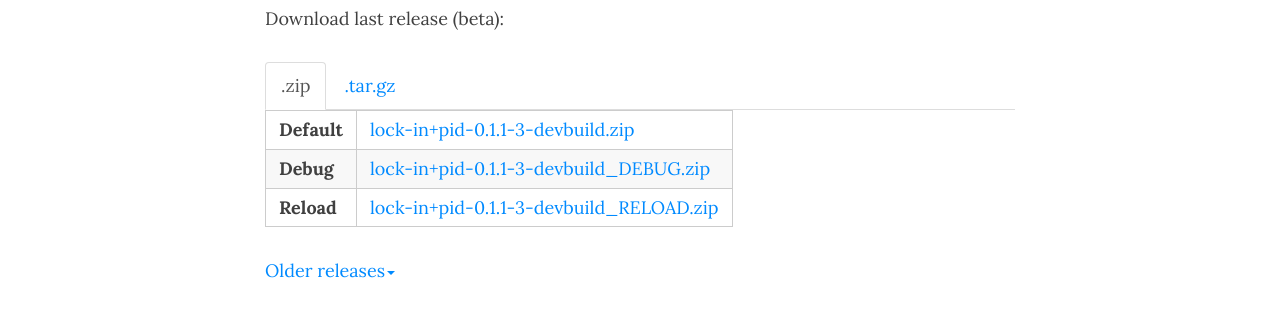
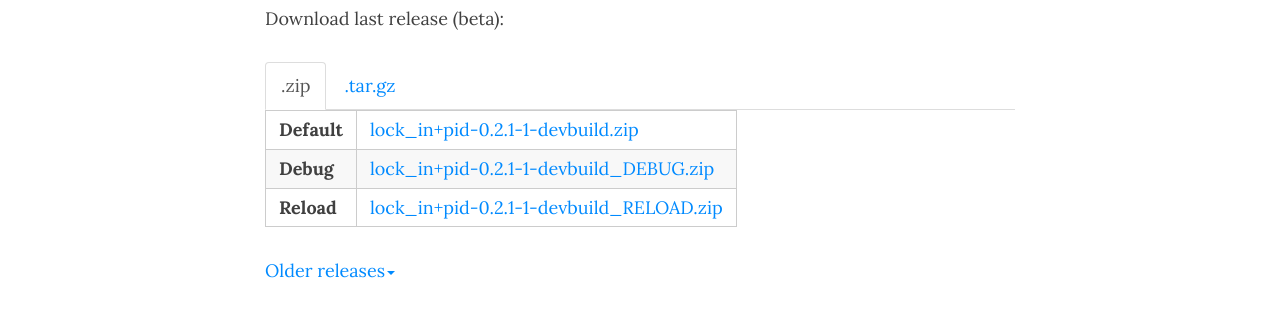
Before and after one commit to marceluda/rp_lock-in_pid, a Jekyll site: the page built from TheApp/install.md, in a window 1280 px wide and 900 px high, scrolled down 721 px. Shown: the part 142-458 px from the top of the window. Built offline with Jekyll 4.4.1, drawn with Linux system fonts in a browser that asks for light colours; nearby versions of some CDN libraries.

Commit message:
fix original

```diff
--- a/TheApp/install.md
+++ b/TheApp/install.md
@@ -23,16 +23,16 @@ Download last release (beta):
 <div class="tab-content">
 <div id="zip" class="tab-pane fade in active" markdown="1">
 
-|  **Default**  |  [lock-in+pid-0.1.1-3-devbuild.zip]({{ site.baseurl }}/releases/lock-in+pid-0.1.1-3-devbuild.zip)                |
-|  **Debug**    |  [lock-in+pid-0.1.1-3-devbuild_DEBUG.zip]({{ site.baseurl }}/releases/lock-in+pid-0.1.1-3-devbuild_DEBUG.zip)    |
-|  **Reload**   |  [lock-in+pid-0.1.1-3-devbuild_RELOAD.zip]({{ site.baseurl }}/releases/lock-in+pid-0.1.1-3-devbuild_RELOAD.zip)  |
+|  **Default**  |  [lock_in+pid-0.2.1-1-devbuild.zip]({{ site.baseurl }}/releases/lock-in+pid-0.1.1-3-devbuild.zip)                |
+|  **Debug**    |  [lock_in+pid-0.2.1-1-devbuild_DEBUG.zip]({{ site.baseurl }}/releases/lock-in+pid-0.1.1-3-devbuild_DEBUG.zip)    |
+|  **Reload**   |  [lock_in+pid-0.2.1-1-devbuild_RELOAD.zip]({{ site.baseurl }}/releases/lock-in+pid-0.1.1-3-devbuild_RELOAD.zip)  |
 
 </div>
 <div id="targz" class="tab-pane fade" markdown="1">
 
-|  **Default**  |  [lock-in+pid-0.1.1-3-devbuild.tar.gz]({{ site.baseurl }}/releases/lock-in+pid-0.1.1-3-devbuild.tar.gz)                |
-|  **Debug**    |  [lock-in+pid-0.1.1-3-devbuild_DEBUG.tar.gz]({{ site.baseurl }}/releases/lock-in+pid-0.1.1-3-devbuild_DEBUG.tar.gz)    |
-|  **Reload**   |  [lock-in+pid-0.1.1-3-devbuild_RELOAD.tar.gz]({{ site.baseurl }}/releases/lock-in+pid-0.1.1-3-devbuild_RELOAD.tar.gz)  |
+|  **Default**  |  [lock_in+pid-0.2.1-1-devbuild.tar.gz]({{ site.baseurl }}/releases/lock-in+pid-0.1.1-3-devbuild.tar.gz)                |
+|  **Debug**    |  [lock_in+pid-0.2.1-1-devbuild_DEBUG.tar.gz]({{ site.baseurl }}/releases/lock-in+pid-0.1.1-3-devbuild_DEBUG.tar.gz)    |
+|  **Reload**   |  [lock_in+pid-0.2.1-1-devbuild_RELOAD.tar.gz]({{ site.baseurl }}/releases/lock-in+pid-0.1.1-3-devbuild_RELOAD.tar.gz)  |
 
 </div>
 </div>
```
Also changed, not shown: 6 other files.
